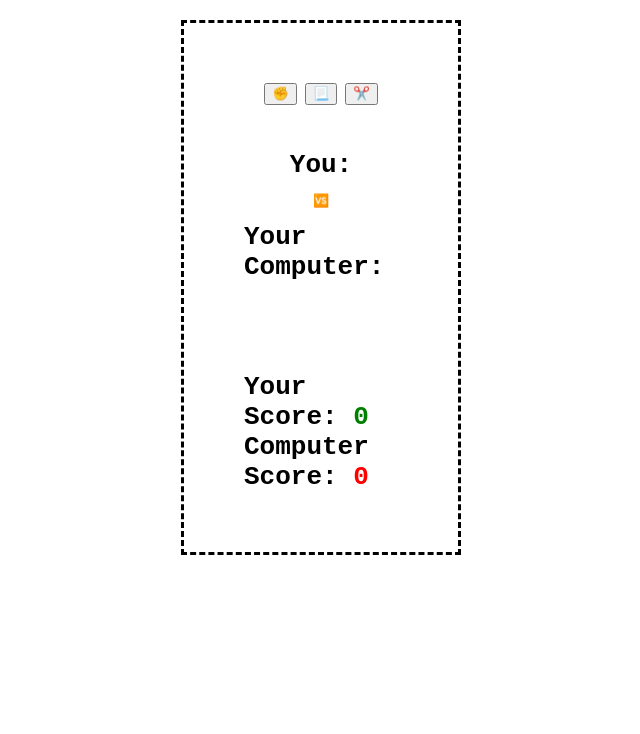
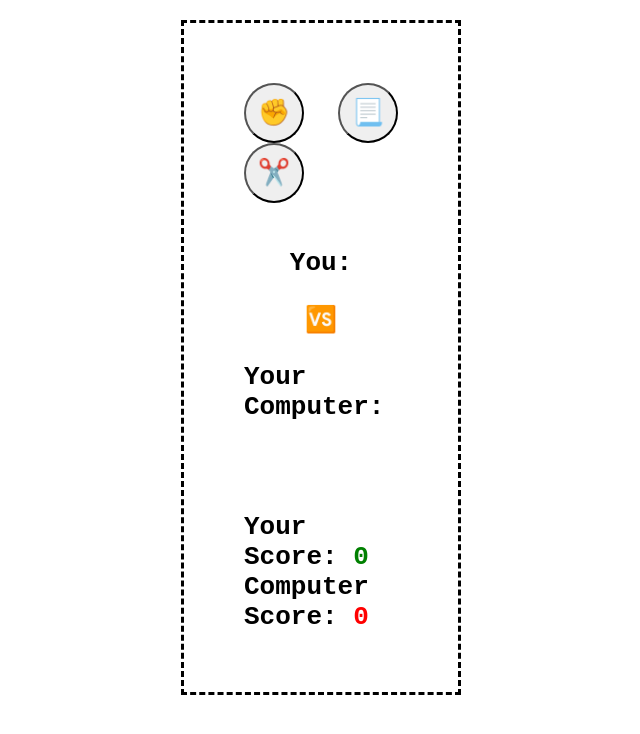
Before and after one commit to Fonsitax/game-on, a plain HTML site: page index.html in a window 1280 px wide. Shown: the whole page, without its empty margins (319-959 px from the left). Drawn offline with Linux system fonts and the light colour scheme.

Commit message:
Update styles.css

```diff
--- a/styles.css
+++ b/styles.css
@@ -15,17 +15,16 @@ body{
 
 }
 
-.choices {
-    margin-bottom: 30px;
+.vs-emoji {
+    font-size: xx-large;
 }
 
-.choices button{
-    min-width: 200px;
-    margin: 0 10px;
-    font-size: 7.5rem;
-    padding: 20px 40px;
-    border-radius: 10px;
-    cursor: pointer;
+
+.custon-button{
+    width: 60px;
+    height: 60px;
+    font-size: xx-large;
+    border-radius: 100px;
 }
 
 #yourDisplay, #computerDisplay{
```
